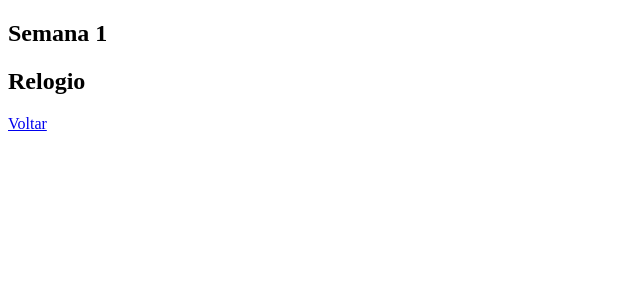
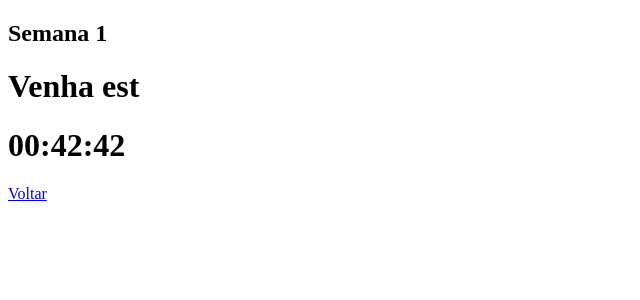
Before and after one commit to FelipePrtt/react01, a React (Create React App) app: page /Ativ01 in a window 1280 px wide. Shown: the top 300 px of the page, without its empty margins (0-640 px from the left). Built offline with nearby package versions, Linux system fonts and the light colour scheme.

Commit message:
Finalização do Letreiro e do Relógio

```diff
--- a/src/Ativ01.js
+++ b/src/Ativ01.js
@@ -2,14 +2,13 @@ import { Link } from "react-router-dom";
 import Letreiro from "./Letreiro";
 import Relogio from "./Relogio";
 
-let i = 0;
 
 function Ativ01() {
   return (
     <>
         <h2>Semana 1</h2>
-        <Letreiro index = {i}/>
-        <Relogio />
+        <Letreiro />
+        <h1><Relogio /></h1>
         <Link to={"/"}>Voltar</Link>
     </>
   );
--- a/src/Letreiro.js
+++ b/src/Letreiro.js
@@ -1,28 +1,22 @@
 import React from 'react';
 
-
-let intervalID;
-let resp;
-let i = 0;
-function Letreiro({index}) {
-  const textoCompleto = 'Venha estudar na FATEC!';
-
-  if (index < textoCompleto.length){
-    resp = textoCompleto.slice(0, index);
-    return(<h1>{resp}</h1>)
-  }else{
-    console.log("Todas as letras já foram exibidas!");
-    clearInterval(intervalID);
-    return(<h1>{resp}</h1>)
-  }
-
+function Letreiro() {
+  return <h1 id="letreiro"></h1>;
 }
 
-function tick(){
-  console.log(i);
-  console.log({resp})
-  return ++i;
+let i = 0;
+const textoCompleto = 'Venha estudar na FATEC!';
+
+function tick() {
+  const elemento = document.getElementById('letreiro');
+  if (elemento && i <= textoCompleto.length) {
+    elemento.textContent = textoCompleto.slice(0, i);
+    i++;
+  } else {
+    clearInterval(intervalID);
+  }
 }
 
-intervalID = setInterval(tick, 500);
+const intervalID = setInterval(tick, 500);
+
 export default Letreiro;
--- a/src/Relogio.js
+++ b/src/Relogio.js
@@ -1,9 +1,27 @@
+import React from 'react';
+
 function Relogio() {
-    return (
-      <>
-          <h2>Relogio</h2>
-      </>
-    );
+  return <div id="relogio"></div>;
+}
+
+function atualizaRelogio() {
+  const el = document.getElementById("relogio");
+  if (el) {
+    const agora = new Date();
+
+    let horas = agora.getHours();
+    let minutos = agora.getMinutes();
+    let segundos = agora.getSeconds();
+
+    horas = horas < 10 ? '0' + horas : horas;
+    minutos = minutos < 10 ? '0' + minutos : minutos;
+    segundos = segundos < 10 ? '0' + segundos : segundos;
+
+    const horaFormatada = `${horas}:${minutos}:${segundos}`;
+    el.textContent = horaFormatada;
   }
+}
 
-  export default Relogio;
+setInterval(atualizaRelogio, 1000);
+
+export default Relogio;
```
